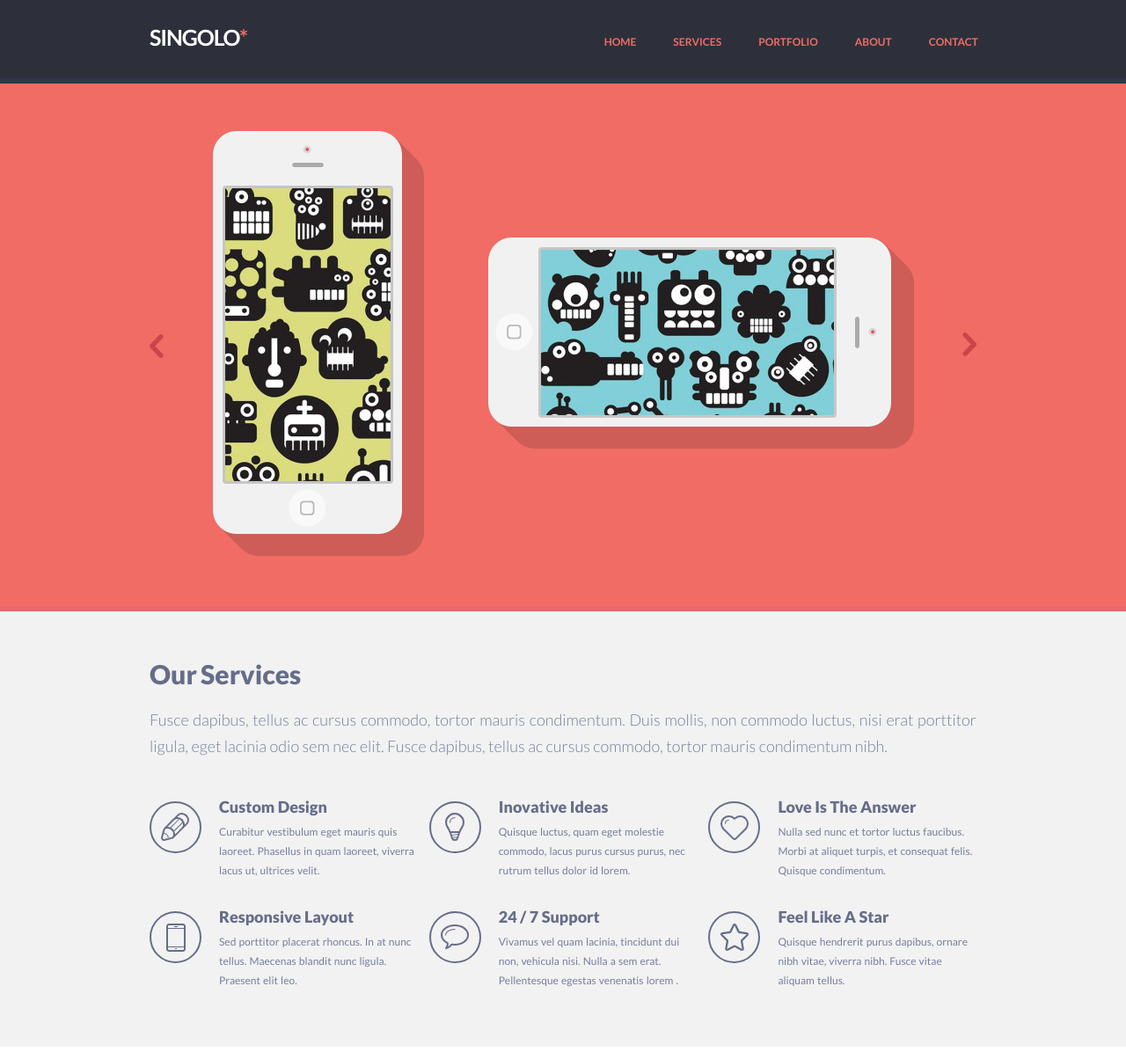
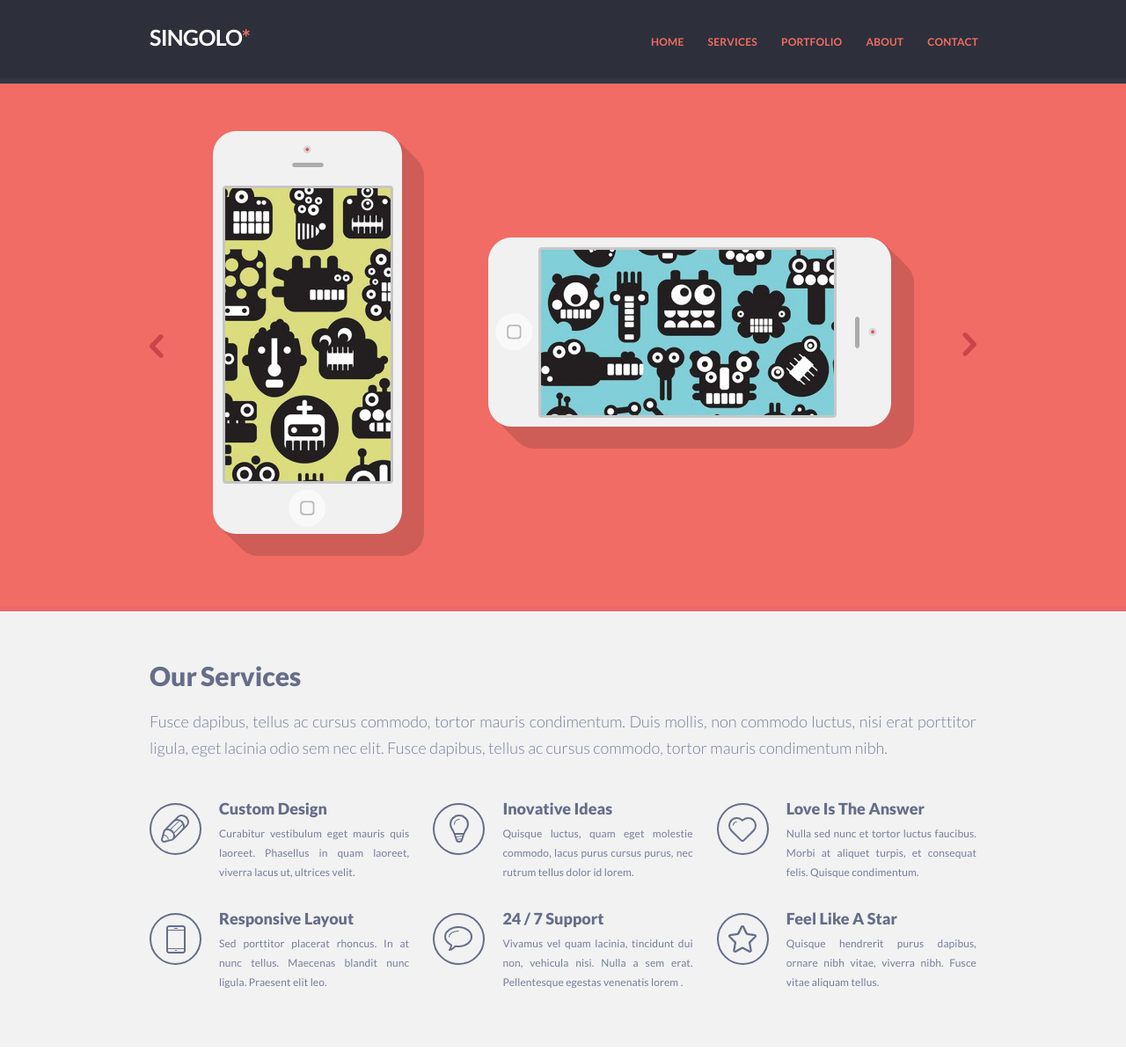
Before and after one commit to sovaova/singolo, a plain HTML site: page singolo1.html in a window 1280 px wide. Shown: the whole page at 88% size. Drawn offline with Linux system fonts and the light colour scheme.

Commit message:
refactor: edit for pixelperfect

```diff
--- a/singolo1.css
+++ b/singolo1.css
@@ -5,10 +5,12 @@
 }
 
 .wrapper {
-	width: 1020px;
+	max-width: 1020px;
 	padding: 0 40px;
     margin: 0 auto;
     box-sizing: border-box;
+    height: 100%;
+    position: relative;
 }
 
 header {
@@ -32,7 +34,7 @@ h1 {
 	color: #ffffff;
 	font-family: "Lato";
 	font-weight: 700;
-    letter-spacing: -1.1px;
+    letter-spacing: -0.7px;
     text-transform: uppercase;
 }
 
@@ -41,38 +43,27 @@ h1::after {
     color: #f06c64;
 }
 
-nav {
+.navbar {
     margin-right: -6px;
     margin-top: 10px;
-}
-
-.navbar {
     text-transform: uppercase;
-    padding: 0;
-    list-style-position: inside;
-	list-style: none;
 	font-size: 12px;
-	line-height: 6px;
+	line-height: 8px;
 	font-family: "Lato";
 	font-weight: 700;
 	display: flex;
-    letter-spacing: 0px;
+    letter-spacing: 0.2px;
 }
 
 .colored_nav {
 	color: #f06c64;
 }
 
-.navbar li span {
+span {
     margin-left: 10px;
     margin-right: 2px;
-	padding-left: 18px;
-    list-style-position: inside;
+	padding-left: 3px;
     transition: color, 0.5s;
-}
-
-span {
-    text-decoration: none;
 	cursor: pointer;
 	color: #f06c64;
 	line-height: 12px;
@@ -139,7 +130,7 @@ main {
 }
 
 .services {
-    padding: 62px 0 31px;
+    padding: 64px 0 31px;
     background-color: #f2f2f2;
     border-bottom: 6px solid #ffffff;
     height: 501px;
@@ -174,9 +165,9 @@ main {
 
 .element {
     margin-bottom: 32px;
-    width: 24%;
+    width: 23%;
     max-width: 299px;
-    max-height: 93px;
+    max-height: 110px;
     padding-left: 79px;
     overflow: hidden;
     position: relative;
@@ -212,6 +203,5 @@ main {
     text-align: justify;
     font-family: 'Lato', sans-serif;
     font-weight: 400;
-    word-spacing: 0.8px;
-    text-align: left;
+    letter-spacing: 0.1px;
 }
```
